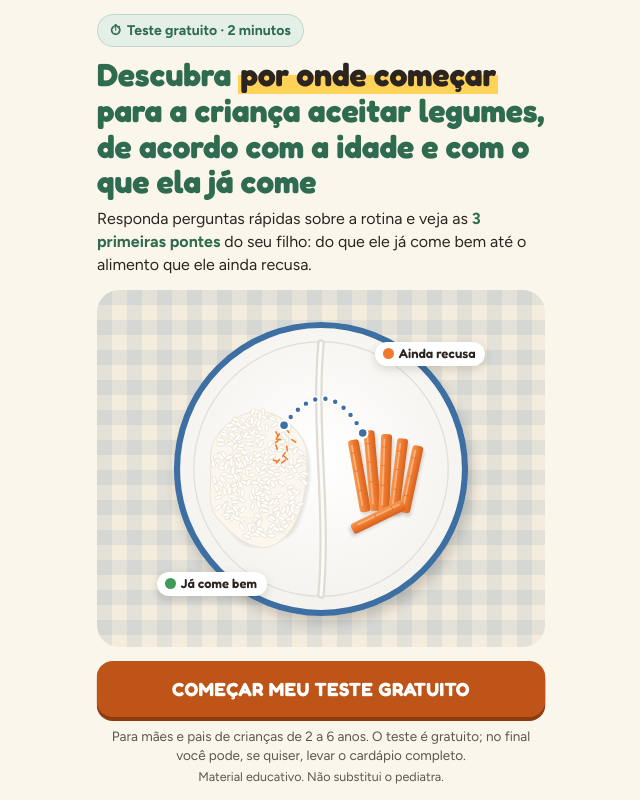
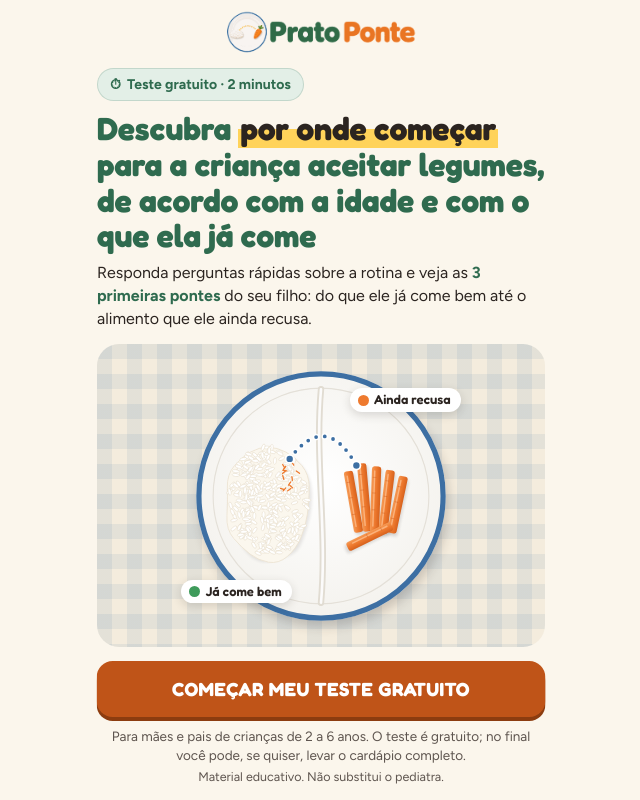
Before and after one commit to victor121h/prato-ponte, a plain HTML site: page index.html in a window 1280 px wide. Shown: the top 800 px of the page, without its empty margins (319-959 px from the left). Drawn offline with Linux system fonts and the light colour scheme.

Commit message:
Logo do produto no topo do quiz (capa, perguntas, carregamento e resultado)
- Logo horizontal (img/logo-h.png) no topo de todas as telas do index
- As telas descontam a altura da logo: a capa continua cabendo em 390x844
- Logo, logo horizontal e ícone com paleta de 256 cores (de 25-200 KB para 5-27 KB)

Co-Authored-By: Claude Opus 5.5 <noreply@anthropic.com>

```diff
--- a/css/estilo.css
+++ b/css/estilo.css
@@ -745,3 +745,8 @@ cakto-upsell-reject::part(button) {
 /* Logo do produto (22/11): no título da oferta e no topo da página de obrigado */
 .oferta-logo img { display: block; width: 210px; max-width: 62%; height: auto; margin: 0 auto; }
 .obrigado .obrigado-logo { display: block; width: 150px; max-width: 46%; height: auto; margin: 0 auto 18px; }
+
+/* Logo no topo do quiz (capa, perguntas, carregamento e resultado). As telas descontam a altura dela para a capa continuar cabendo em 390×844 */
+.topo-marca { display: flex; justify-content: center; padding: 12px 0 2px; position: relative; z-index: 1; }
+.topo-marca img { display: block; height: 40px; width: auto; }
+.topo-marca ~ .capa, .topo-marca ~ .quiz, .topo-marca ~ .carregando { min-height: calc(100vh - 54px); min-height: calc(100svh - 54px); }
--- a/index.html
+++ b/index.html
@@ -40,6 +40,8 @@
 </head>
 <body>
   <main class="pagina">
+    <!-- Logo do produto no topo de todas as telas do quiz -->
+    <header class="topo-marca"><img src="img/logo-h.png" alt="Prato Ponte" width="450" height="96" decoding="async" fetchpriority="high"></header>
 
     <!-- ===================== ETAPA 1 · CAPA ===================== -->
     <section id="tela-capa" class="capa" aria-labelledby="capa-titulo">
```
Also changed, not shown: img/icone.png, img/logo-h.png (added), img/logo.png.
